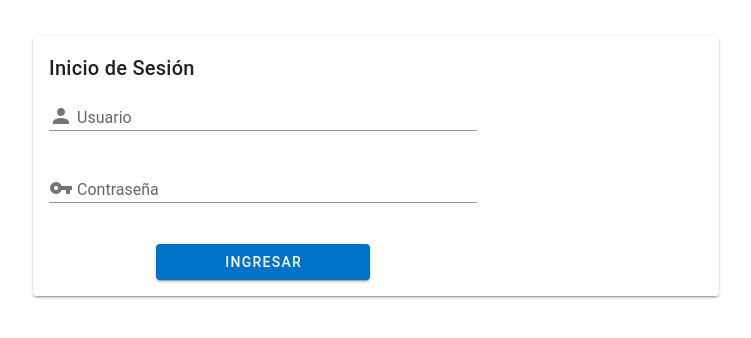
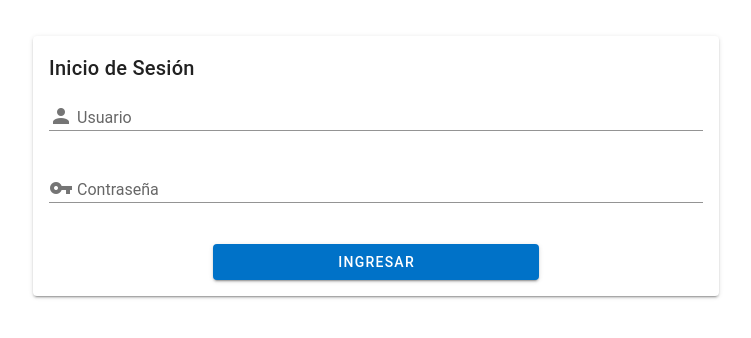
Before and after one commit to khaf0598/QueRyFam, a Vue app: page /#/ in a window 1280 px wide. Shown: the part 234-572 px from the top of the page, without its empty margins (264-1015 px from the left). Built offline with nearby package versions, Linux system fonts and the light colour scheme; a small style sheet from the web is missing.

Commit message:
ddeploy automatico 2

```diff
--- a/src/views/Login.vue
+++ b/src/views/Login.vue
@@ -5,15 +5,15 @@
       <v-card-text>
         <v-form ref="form">
           <v-row>
-            <v-col cols="8">
+            <v-col cols="12">
               <v-text-field v-model="dataLogin.usuario" label="Usuario" prepend-inner-icon="mdi-account"
                 v-bind="inputUsuario" />
             </v-col>
-            <v-col cols="8">
+            <v-col cols="12">
               <v-text-field v-model="dataLogin.contrasena" label="Contraseña" prepend-inner-icon="mdi-key"
                 v-bind="inputPassword" />
             </v-col>
-            <v-col cols="8" class="d-flex" justify-center>
+            <v-col cols="12" class="d-flex" justify-center>
               <v-btn class="my-btn ml-auto mr-auto" color="primary" @click="validarLogin()">INGRESAR</v-btn>
             </v-col>
           </v-row>
```
Also changed, not shown: 7 other files (tests, documents, lock files or other folders).
